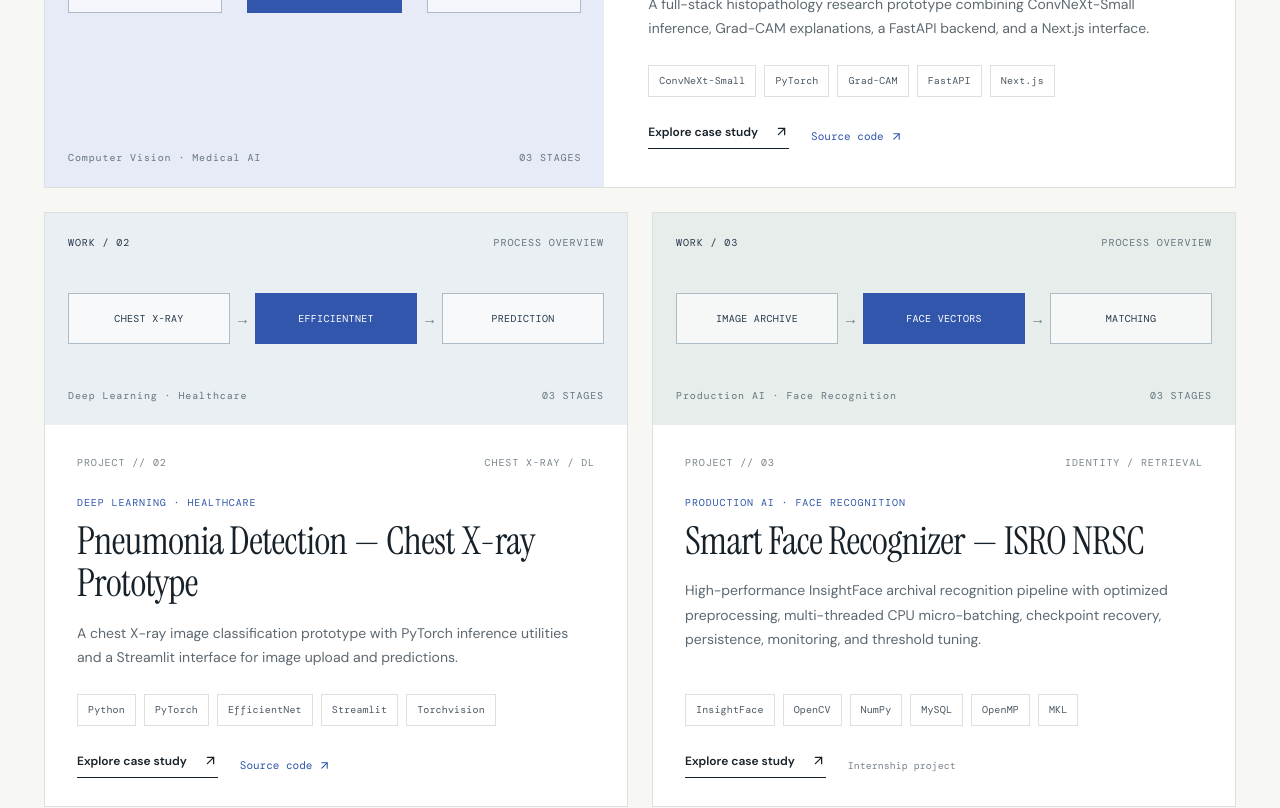
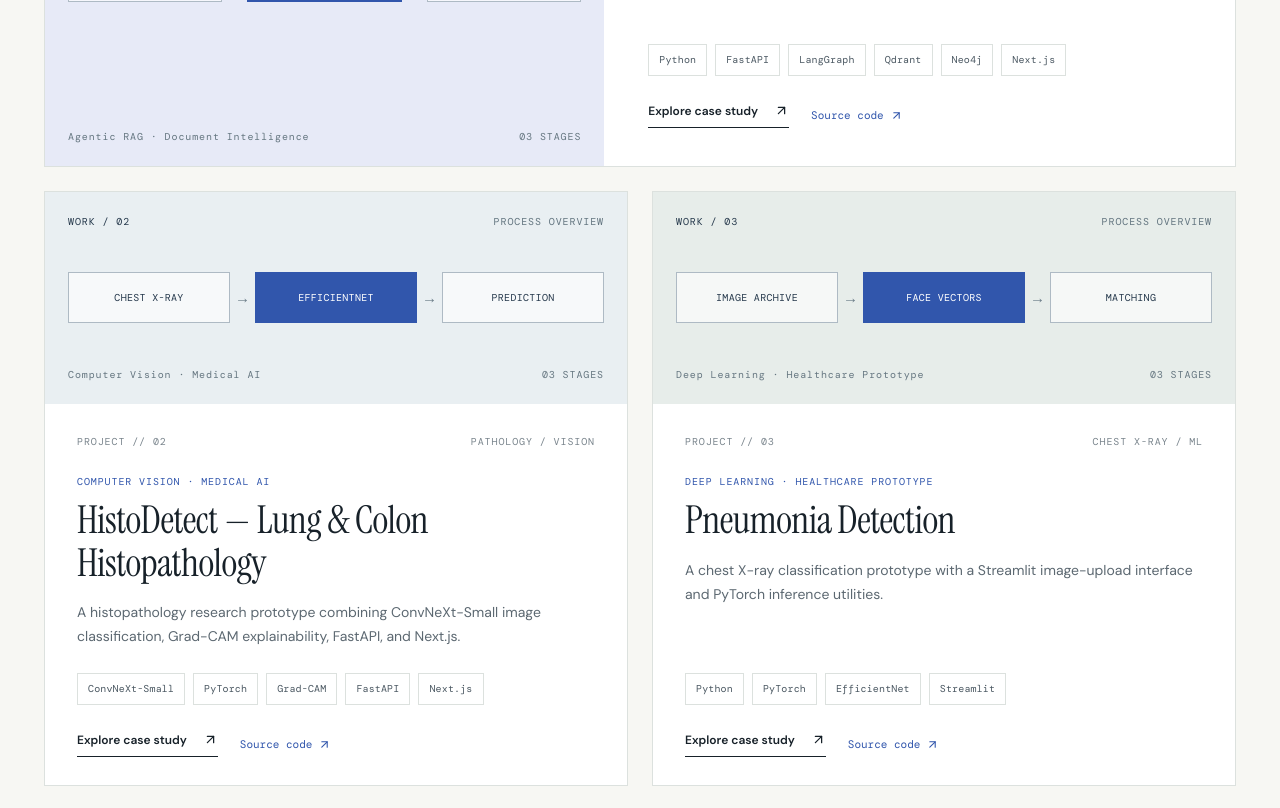
Before and after one commit to Iam-Grim-Reaper/shriyans-portfolio, a React (Vite) app: page / in a window 1280 px wide. Shown: the part 1660-2468 px from the top of the page. Built offline with nearby package versions, Linux system fonts and the light colour scheme.

Commit message:
content: synchronize projects, internships and credentials with current resume

```diff
--- a/src/data/portfolio.js
+++ b/src/data/portfolio.js
@@ -1,62 +1,115 @@
+// Portfolio content aligned with Shriyans Denis' October 2026 résumé.
+// Keep claims and dates in sync with the linked PDF when updating this file.
 export const skills = [
-  ['01', 'AI Systems', ['RAG Pipelines', 'LLM Integration', 'Prompt Engineering', 'Embeddings', 'Transformers']],
-  ['02', 'Machine Learning', ['Deep Learning', 'Computer Vision', 'NLP', 'Model Evaluation', 'Data Augmentation']],
-  ['03', 'Frameworks', ['TensorFlow', 'Keras', 'Scikit-learn', 'OpenCV', 'ONNX Runtime']],
-  ['04', 'Backend & APIs', ['FastAPI', 'REST APIs', 'Python', 'Authentication', 'Logging']],
-  ['05', 'Data & Search', ['MySQL', 'FAISS', 'Neo4j', 'Pandas', 'NumPy']],
-  ['06', 'Performance', ['Micro-batching', 'Multithreading', 'Checkpointing', 'Profiling', 'Resumability']],
+  ['01', 'GenAI & Agents', ['Retrieval-Augmented Generation', 'LangGraph', 'Agentic Workflows', 'Google Gemini', 'Hybrid Search', 'Reranking']],
+  ['02', 'Machine Learning', ['Computer Vision', 'TensorFlow', 'Keras', 'Scikit-learn', 'OpenCV', 'ONNX Runtime']],
+  ['03', 'Backend & Web', ['Python', 'FastAPI', 'REST APIs', 'JavaScript', 'TypeScript', 'React', 'Next.js']],
+  ['04', 'Databases & Search', ['PostgreSQL / PostGIS', 'MySQL', 'Neo4j', 'Qdrant', 'FAISS', 'SQL', 'Valkey']],
+  ['05', 'Tools & Infrastructure', ['Docker', 'Git / GitHub', 'Linux', 'Bash', 'NumPy', 'Pandas']],
+  ['06', 'Engineering Practices', ['Authentication', 'API Integration', 'Model Evaluation', 'Logging', 'Micro-batching', 'Checkpoint Recovery']],
+];
+
+export const experiences = [
+  {
+    year: 'NOW',
+    role: 'AI INTERN',
+    organization: 'Altaric Consulting',
+    date: 'SEP 2026 — PRESENT',
+    project: 'Bar Buddy · AI-Powered Social Discovery & Meetup Platform',
+    bullets: [
+      'Integrated AI-assisted profile photo verification with account-bound verification tokens and application workflows.',
+      'Built backend services using FastAPI, PostgreSQL/PostGIS, Valkey, and REST APIs for authentication, sessions, and database migrations.',
+      'Worked across Discover, Profiles, and Plans & Meetups, including invitations, approvals, notifications, and privacy controls.',
+      'Improved account security with fail-closed verification, token hardening, and user-block enforcement.',
+      'Developing a liveness and 1:1 facial-matching identity verification workflow.',
+    ],
+  },
+  {
+    year: '2025',
+    role: 'AI PROJECT INTERN',
+    organization: 'ISRO · National Remote Sensing Centre',
+    date: 'SEP — DEC 2025',
+    project: 'Smart Face Recognizer for Employee Archival System',
+    bullets: [
+      'Designed an InsightFace recognition pipeline for image preprocessing, alignment, and embedding generation.',
+      'Implemented multi-threaded CPU micro-batching and resumable checkpoint recovery with OpenMP and MKL optimization.',
+      'Built MySQL-backed match persistence, logging, performance tracking, and data-integrity validation.',
+      'Collaborated with NRSC AI engineers on distance metrics and recognition thresholds to reduce false positives.',
+    ],
+  },
+  {
+    year: '2024',
+    role: 'HR INTERN',
+    organization: 'WoW HR',
+    date: 'JUN — AUG 2024',
+    project: null,
+    bullets: [
+      'Coordinated recruitment, interview scheduling, and candidate communications while supporting DEI initiatives, engagement activities, and HR operations.',
+    ],
+  },
 ];
 
 export const projects = [
   {
     num: '01',
+    label: 'Agentic RAG · Document Intelligence',
+    title: 'TraceGraph AI',
+    repoUrl: 'https://github.com/Iam-Grim-Reaper/tracegraph-ai',
+    note: 'Open-source engineering project. Inspect the repository for current implementation and deployment details.',
+    copy: 'A document research platform combining agentic RAG, hybrid search, knowledge graphs, and source-grounded answers.',
+    stack: ['Python', 'FastAPI', 'LangGraph', 'Qdrant', 'Neo4j', 'Next.js'],
+    accent: 'RAG / GRAPH RETRIEVAL',
+    problem: 'A semantic search result alone can miss the relationships and supporting evidence needed for multi-step document questions.',
+    approach: 'Combined vector and graph retrieval with LangGraph-based query routing and multi-step research workflows, plus a FastAPI API and Next.js chat interface.',
+    impact: [
+      'Hybrid retrieval combines Qdrant semantic search and Neo4j graph relationships.',
+      'Agentic workflows support query routing, retrieval, answer generation, and verification.',
+      'The interface supports document ingestion, real-time chat streaming, and source-backed responses.',
+    ],
+  },
+  {
+    num: '02',
     label: 'Computer Vision · Medical AI',
     title: 'HistoDetect — Lung & Colon Histopathology',
     repoUrl: 'https://github.com/Iam-Grim-Reaper/HistoDetect',
     note: 'Research prototype. Not validated for clinical diagnosis.',
-    copy: 'A full-stack histopathology research prototype combining ConvNeXt-Small inference, Grad-CAM explanations, a FastAPI backend, and a Next.js interface.',
+    copy: 'A histopathology research prototype combining ConvNeXt-Small image classification, Grad-CAM explainability, FastAPI, and Next.js.',
     stack: ['ConvNeXt-Small', 'PyTorch', 'Grad-CAM', 'FastAPI', 'Next.js'],
     accent: 'PATHOLOGY / VISION',
-    problem: 'Analyzing histopathology images takes expertise and time. This prototype explores classification and visual explanations in a web application.',
-    approach: 'Connected ConvNeXt-Small inference using PyTorch to a FastAPI prediction endpoint, generated Grad-CAM heatmaps, and built a Next.js image upload and results interface.',
+    problem: 'Histopathology image classification requires thoughtful preprocessing, model evaluation, and interpretable prediction outputs.',
+    approach: 'Implemented image classification and explainability using ConvNeXt-Small and Grad-CAM, with a FastAPI prediction service and full-stack image-upload experience.',
     impact: [
-      'The inference service generates Grad-CAM heatmaps alongside class predictions',
-      'FastAPI exposes prediction and health-check endpoints',
-      'The Next.js frontend offers an image-upload and results workflow',
-    ],
-  },
-  {
-    num: '02',
-    label: 'Deep Learning · Healthcare',
-    title: 'Pneumonia Detection — Chest X-ray Prototype',
-    repoUrl: 'https://github.com/Iam-Grim-Reaper/pneumonia-detector-app',
-    note: 'Research prototype. Not intended for clinical decisions.',
-    copy: 'A chest X-ray image classification prototype with PyTorch inference utilities and a Streamlit interface for image upload and predictions.',
-    stack: ['Python', 'PyTorch', 'EfficientNet', 'Streamlit', 'Torchvision'],
-    accent: 'CHEST X-RAY / DL',
-    problem: 'Chest X-ray classification requires reliable preprocessing and a clear inference workflow, including a usable interface for exploring predictions.',
-    approach: 'Built a Streamlit upload interface and PyTorch utilities for image preprocessing, EfficientNet model loading, and class prediction. The public repository contains prototype inference code.',
-    impact: [
-      'Streamlit interface supports image uploads and predicted-label display',
-      'Separate utilities include normalized image preprocessing and probability outputs',
-      'Reproducible weights, model consistency, and evaluation results remain future work',
+      'Implemented a model inference endpoint returning predictions and Grad-CAM heatmaps.',
+      'Connected an API-backed workflow to a Next.js interface for inspecting model results.',
+      'The résumé also documents stain normalization, de-duplication, and evaluation work; public code may represent a subset of that workflow.',
     ],
   },
   {
     num: '03',
-    label: 'Production AI · Face Recognition',
-    title: 'Smart Face Recognizer — ISRO NRSC',
-    repoUrl: null,
-    note: 'Internship project; code is not publicly linked.',
-    copy: 'High-performance InsightFace archival recognition pipeline with optimized preprocessing, multi-threaded CPU micro-batching, checkpoint recovery, persistence, monitoring, and threshold tuning.',
-    stack: ['InsightFace', 'OpenCV', 'NumPy', 'MySQL', 'OpenMP', 'MKL'],
-    accent: 'IDENTITY / RETRIEVAL',
-    problem: 'NRSC needed to recognize employees across a large archival image set on CPU-only infrastructure, with runs that had to survive interruption without restarting from scratch.',
-    approach: 'Built an InsightFace embedding pipeline with CPU micro-batching and multithreading tuned against OpenMP/MKL, added checkpointed, resumable processing, and persisted embeddings and run state to MySQL with monitoring and logging throughout.',
+    label: 'Deep Learning · Healthcare Prototype',
+    title: 'Pneumonia Detection',
+    repoUrl: 'https://github.com/Iam-Grim-Reaper/pneumonia-detector-app',
+    note: 'Earlier learning prototype; not intended for clinical decisions.',
+    copy: 'A chest X-ray classification prototype with a Streamlit image-upload interface and PyTorch inference utilities.',
+    stack: ['Python', 'PyTorch', 'EfficientNet', 'Streamlit'],
+    accent: 'CHEST X-RAY / ML',
+    problem: 'Exploring model predictions from chest X-ray images requires consistent preprocessing and an accessible user interface.',
+    approach: 'Created a simple Streamlit flow for uploading X-rays and generating labels, alongside separate PyTorch inference utilities.',
     impact: [
-      'Checkpoint recovery meant a killed process could resume from the last batch instead of restarting',
-      'Collaborated with NRSC engineers on distance thresholds and false-positive control',
-      'Designed CPU micro-batching and multithreading for efficient archival processing',
+      'Image upload and prediction display through Streamlit.',
+      'Modular image preprocessing and model inference helpers.',
+      'An early prototype rather than a validated diagnostic tool.',
     ],
-  }
+  },
 ];
+
+export const credentials = [
+  { type: 'certification', title: 'Machine Learning Foundations', organization: 'AWS Academy', date: 'Oct 2024' },
+  { type: 'certification', title: 'Computer Vision 101', organization: 'Infosys Springboard', date: 'Oct 2025' },
+  { type: 'certification', title: 'Introduction to Natural Language Processing', organization: 'Infosys Springboard', date: 'Oct 2025' },
+  { type: 'achievement', title: 'First Prize — ARKA 2023 Ideathon', organization: 'KLH GBS' },
+  { type: 'achievement', title: 'Smart India Hackathon 2023 Finalist', organization: '' },
+  { type: 'achievement', title: 'Club Architect & Ambassador — NIRMITI', organization: 'VJIT' },
+  { type: 'achievement', title: 'Placement Coordinator', organization: 'Vidya Jyothi Institute of Technology' },
+  { type: 'achievement', title: 'Gold Medalist — Shot Put & Volleyball', organization: 'Inter-school' },
+];
```
